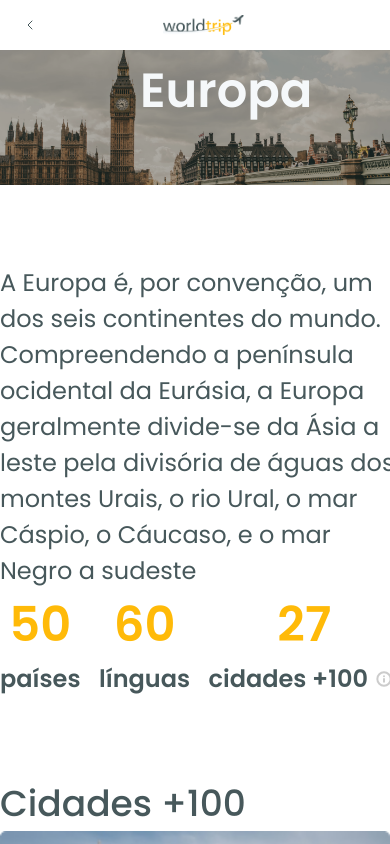
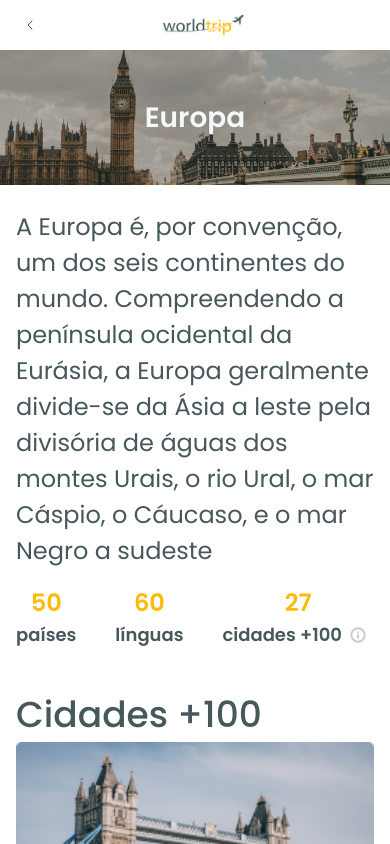
Before and after one commit to devLucasRoberto/worldTrip, a Next.js app: page /continent/1 in a window 390 px wide. Shown: the top 844 px of the page. Built offline with nearby package versions, Linux system fonts and the light colour scheme.

Commit message:
Add responsive continent page

```diff
--- a/src/components/Cities/index.tsx
+++ b/src/components/Cities/index.tsx
@@ -3,7 +3,7 @@ import { CityCard } from './CityCard'
 
 export function Cities() {
   return (
-    <Box w="100%" maxWidth={1160} mx="auto" mb="35px">
+    <Box w="100%" maxWidth={1176} px="16px" mx="auto" mb="35px">
       <Text fontSize="2.25rem" fontWeight="500" color="gray.600">
         Cidades +100
       </Text>
--- a/src/components/ContinentBanner/index.tsx
+++ b/src/components/ContinentBanner/index.tsx
@@ -5,8 +5,18 @@ export function ContinentBanner() {
     <Box position="relative">
       <Image src="/europa.png" maxHeight="500px" />
       <Flex position="absolute" zIndex="5" top="0" h="100%" w="100%">
-        <Flex alignItems="end" pl="8.75rem" pb="3.68rem">
-          <Text fontSize="3rem" fontWeight="600" color="gray.50">
+        <Flex
+          alignItems={['center', 'center', 'center', 'end']}
+          justifyContent={['center', 'center', 'center', 'normal']}
+          w="100%"
+          pl={['0px', '0px', '0px', '8.75rem']}
+          pb={['0px', '0px', '0px', '3.68rem']}
+        >
+          <Text
+            fontSize={['28px', '35px', '40px', '3rem']}
+            fontWeight="600"
+            color="gray.50"
+          >
             Europa
           </Text>
         </Flex>
--- a/src/components/InfoContinent/index.tsx
+++ b/src/components/InfoContinent/index.tsx
@@ -16,38 +16,68 @@ import {
 
 export function InfoContinent() {
   return (
-    <Box maxWidth="1160px" width="100%" mx="auto" my="80px">
-      <SimpleGrid columns={2} minChildWidth="400px" spacingX="70px">
+    <Box
+      maxWidth="1176px"
+      width="100%"
+      mx="auto"
+      my={['24px', '24px', '50px', '80px']}
+      px="16px"
+    >
+      <SimpleGrid columns={2} minChildWidth={['1', '378px']} spacingX="70px">
         <Text fontSize="1.5rem" fontWeight="400" color="gray.600">
           A Europa é, por convenção, um dos seis continentes do mundo.
           Compreendendo a península ocidental da Eurásia, a Europa geralmente
           divide-se da Ásia a leste pela divisória de águas dos montes Urais, o
           rio Ural, o mar Cáspio, o Cáucaso, e o mar Negro a sudeste
         </Text>
-        <Flex height="100%" width="100%" justifyContent="space-between">
-          <VStack spacing="0">
-            <Text fontSize="3rem" fontWeight="600" color="yellow.500">
+        <Flex justifyContent="space-between" alignItems="center">
+          <VStack spacing="0" my={['16px', '16px', '0px', '0px']}>
+            <Text
+              fontSize={['24px', '35px', '40px', '3rem']}
+              fontWeight="600"
+              color="yellow.500"
+            >
               50
             </Text>
-            <Text fontSize="1.5rem" fontWeight="600" color="gray.600">
+            <Text
+              fontSize={['18px', '20px', '20px', '1.5rem']}
+              fontWeight="600"
+              color="gray.600"
+            >
               países
             </Text>
           </VStack>
 
           <VStack spacing="0">
-            <Text fontSize="3rem" fontWeight="600" color="yellow.500">
+            <Text
+              fontSize={['24px', '35px', '40px', '3rem']}
+              fontWeight="600"
+              color="yellow.500"
+            >
               60
             </Text>
-            <Text fontSize="1.5rem" fontWeight="600" color="gray.600">
+            <Text
+              fontSize={['18px', '20px', '20px', '1.5rem']}
+              fontWeight="600"
+              color="gray.600"
+            >
               línguas
             </Text>
           </VStack>
 
           <VStack spacing="0">
-            <Text fontSize="3rem" fontWeight="600" color="yellow.500">
+            <Text
+              fontSize={['24px', '35px', '40px', '3rem']}
+              fontWeight="600"
+              color="yellow.500"
+            >
               27
             </Text>
-            <Text fontSize="1.5rem" fontWeight="600" color="gray.600">
+            <Text
+              fontSize={['18px', '20px', '20px', '1.5rem']}
+              fontWeight="600"
+              color="gray.600"
+            >
               <Flex alignItems="center">
                 cidades +100
                 <Popover>
--- a/src/components/TravelTypes/index.tsx
+++ b/src/components/TravelTypes/index.tsx
@@ -4,7 +4,7 @@ import { TravelTypeCard } from './TravelTypeCard'
 export function TravelTypes() {
   return (
     <Flex
-      maxWidth="1160px"
+      maxWidth="1176px"
       width="100%"
       mx="auto"
       mt="114px"
```
